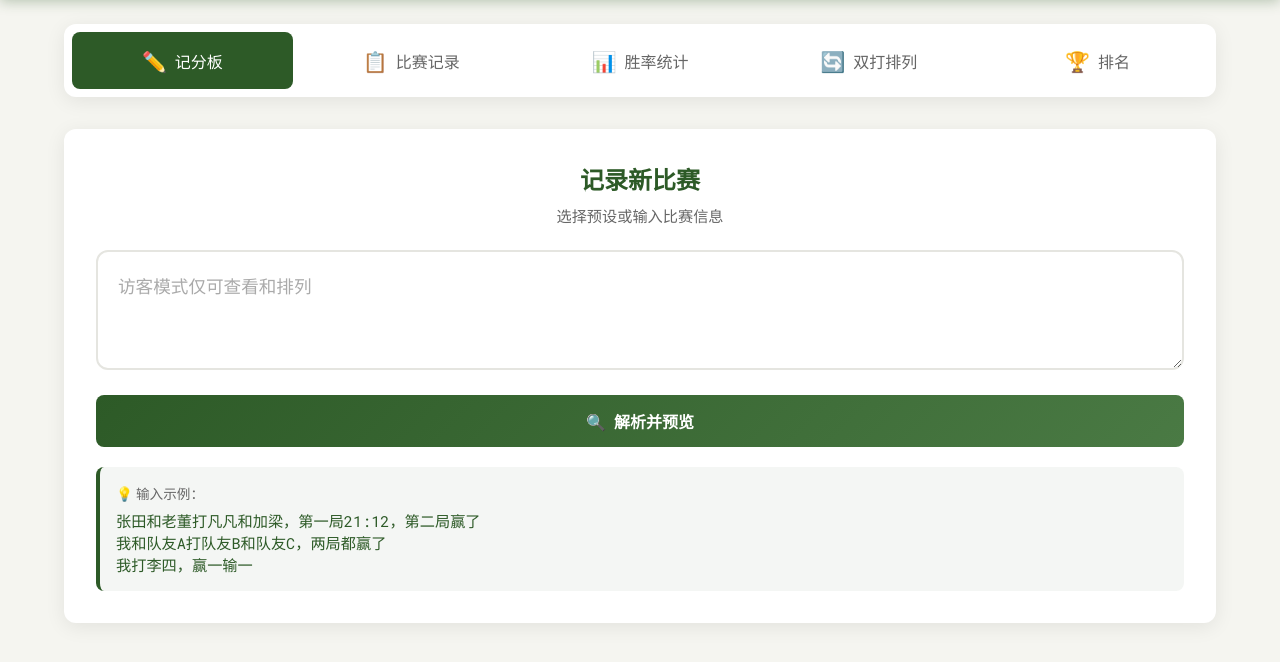
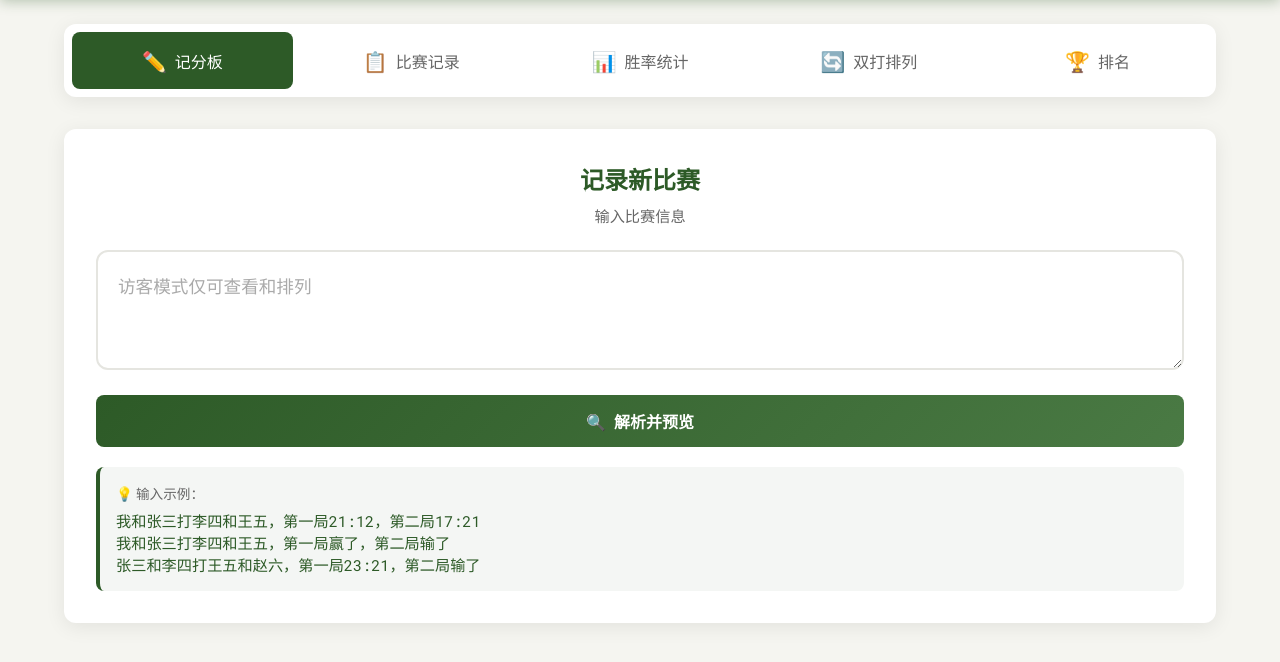
Before and after one commit to HaodongZou/badminton_count, a Flask app: page / in a window 1280 px wide. Shown: the part 64-726 px from the top of the page. Run offline with Flask 2, Linux system fonts and the light colour scheme; data that the repository does not hold is empty.

Commit message:
docs: update input examples and placeholder text

```diff
--- a/templates/index.html
+++ b/templates/index.html
@@ -53,12 +53,12 @@
             <div class="input-section">
                 <div class="input-header">
                     <h2>记录新比赛</h2>
-                    <p>选择预设或输入比赛信息</p>
+                    <p>输入比赛信息</p>
                 </div>
 
                 <!-- Main Input -->
                 <div class="input-wrapper">
-                    <textarea id="matchInput" placeholder="输入比赛信息，如：张田和老董打凡凡和加梁，第一局21:12，第二局赢了"></textarea>
+                    <textarea id="matchInput" placeholder="例如：我和张三打李四和王五，第一局21:12，第二局17:21"></textarea>
                 </div>
 
                 <button class="preview-btn" onclick="previewMatch()">
@@ -84,9 +84,9 @@
 
                 <div class="example">
                     <div class="example-label">💡 输入示例：</div>
-                    <div class="example-text">张田和老董打凡凡和加梁，第一局21:12，第二局赢了</div>
-                    <div class="example-text">我和队友A打队友B和队友C，两局都赢了</div>
-                    <div class="example-text">我打李四，赢一输一</div>
+                    <div class="example-text">我和张三打李四和王五，第一局21:12，第二局17:21</div>
+                    <div class="example-text">我和张三打李四和王五，第一局赢了，第二局输了</div>
+                    <div class="example-text">张三和李四打王五和赵六，第一局23:21，第二局输了</div>
                 </div>
             </div>
         </div>
```
